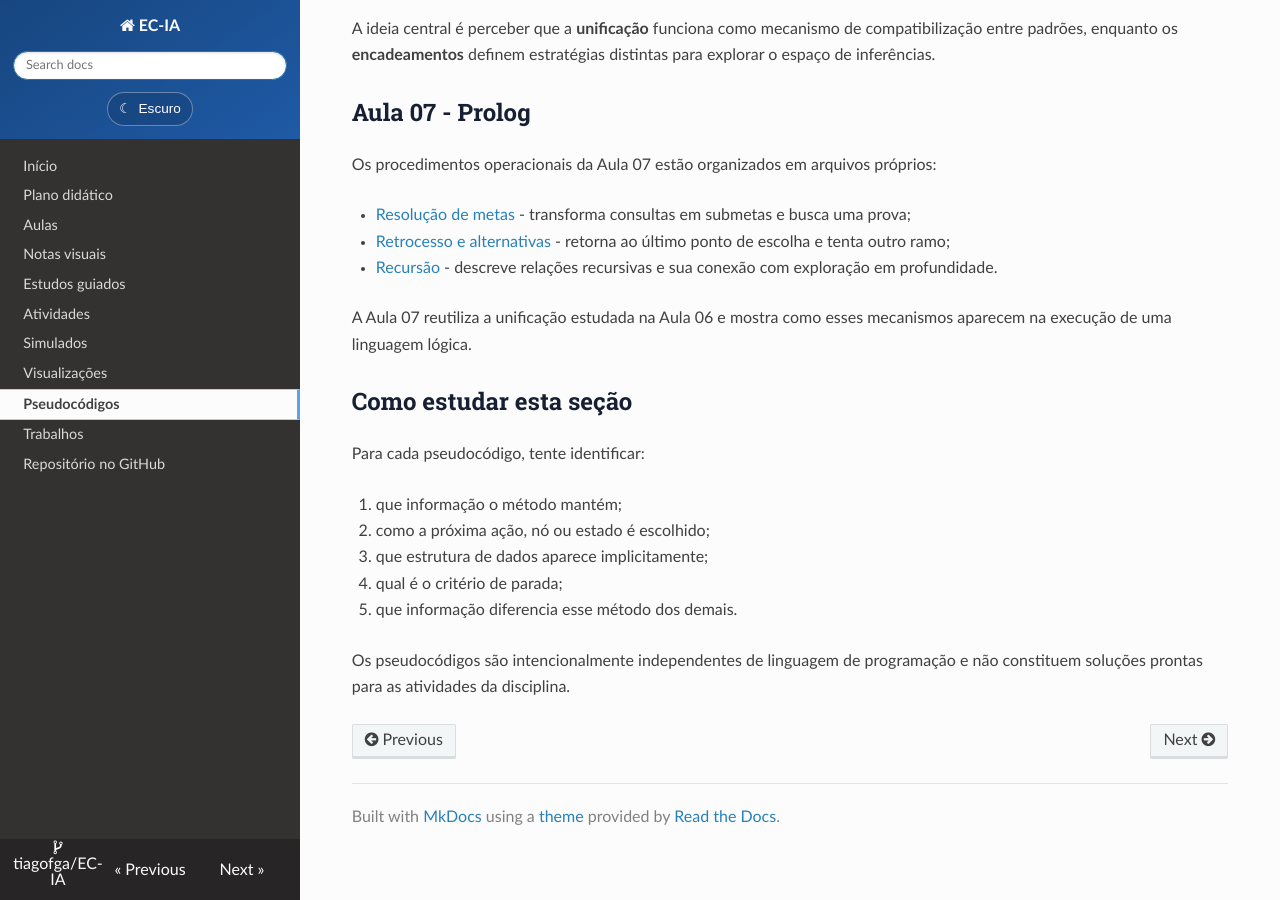
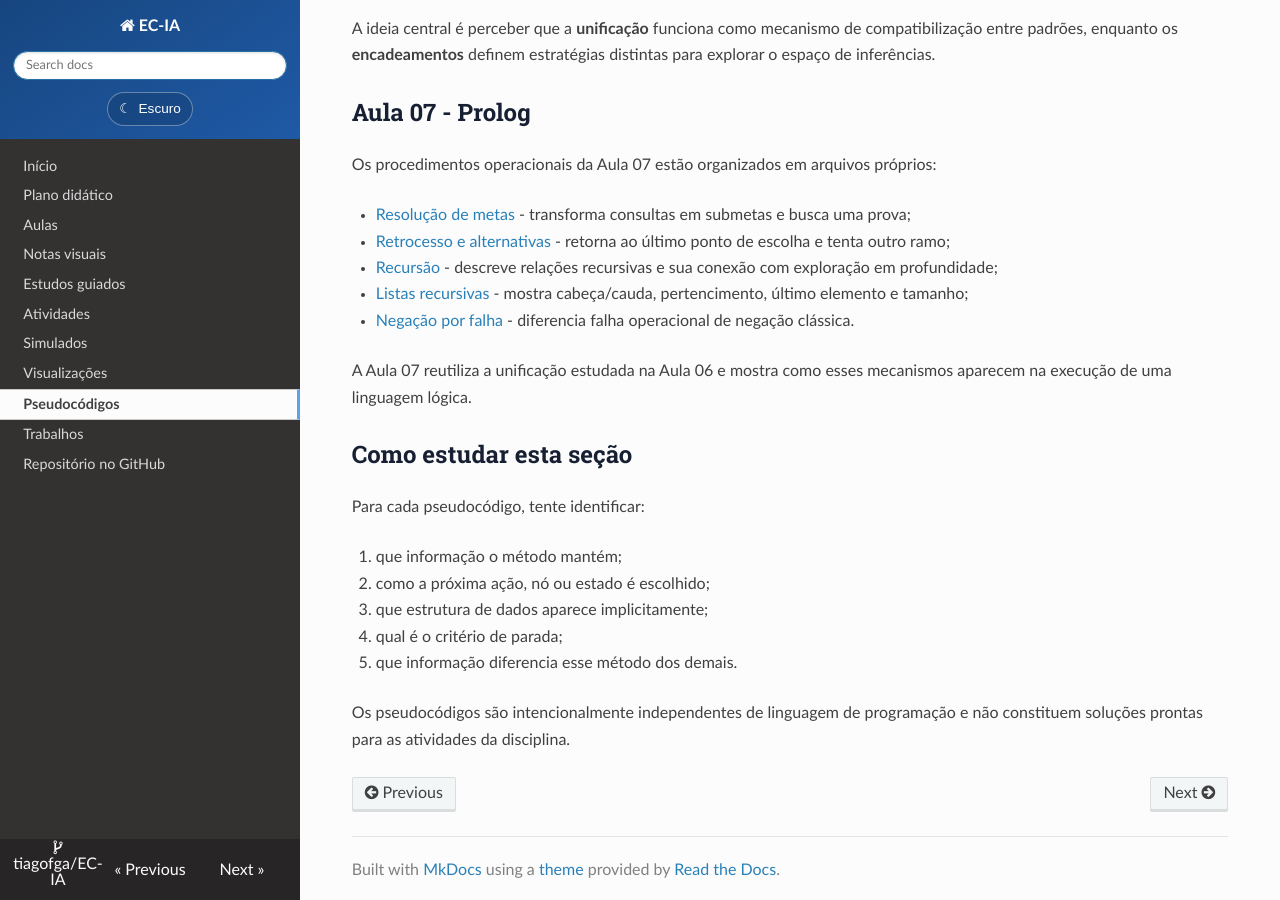
Before and after one commit to tiagofga/EC-IA, an MkDocs documentation site: the page built from docs/pseudocodigos/index.md, in a window 1280 px wide and 900 px high, scrolled down 5674 px. Built offline with MkDocs 1.6.1, drawn with Linux system fonts in a browser that asks for light colours; nearby versions of some CDN libraries.

Commit message:
docs(pseudocodigos): list complete Prolog procedures

```diff
--- a/docs/pseudocodigos/index.md
+++ b/docs/pseudocodigos/index.md
@@ -295,7 +295,9 @@ Os procedimentos operacionais da Aula 07 estão organizados em arquivos próprio
 
 - [Resolução de metas](07-prolog/resolucao-de-metas.md) - transforma consultas em submetas e busca uma prova;
 - [Retrocesso e alternativas](07-prolog/retrocesso-e-alternativas.md) - retorna ao último ponto de escolha e tenta outro ramo;
-- [Recursão](07-prolog/recursao.md) - descreve relações recursivas e sua conexão com exploração em profundidade.
+- [Recursão](07-prolog/recursao.md) - descreve relações recursivas e sua conexão com exploração em profundidade;
+- [Listas recursivas](07-prolog/listas-recursivas.md) - mostra cabeça/cauda, pertencimento, último elemento e tamanho;
+- [Negação por falha](07-prolog/negacao-por-falha.md) - diferencia falha operacional de negação clássica.
 
 A Aula 07 reutiliza a unificação estudada na Aula 06 e mostra como esses mecanismos aparecem na execução de uma linguagem lógica.
 
```
